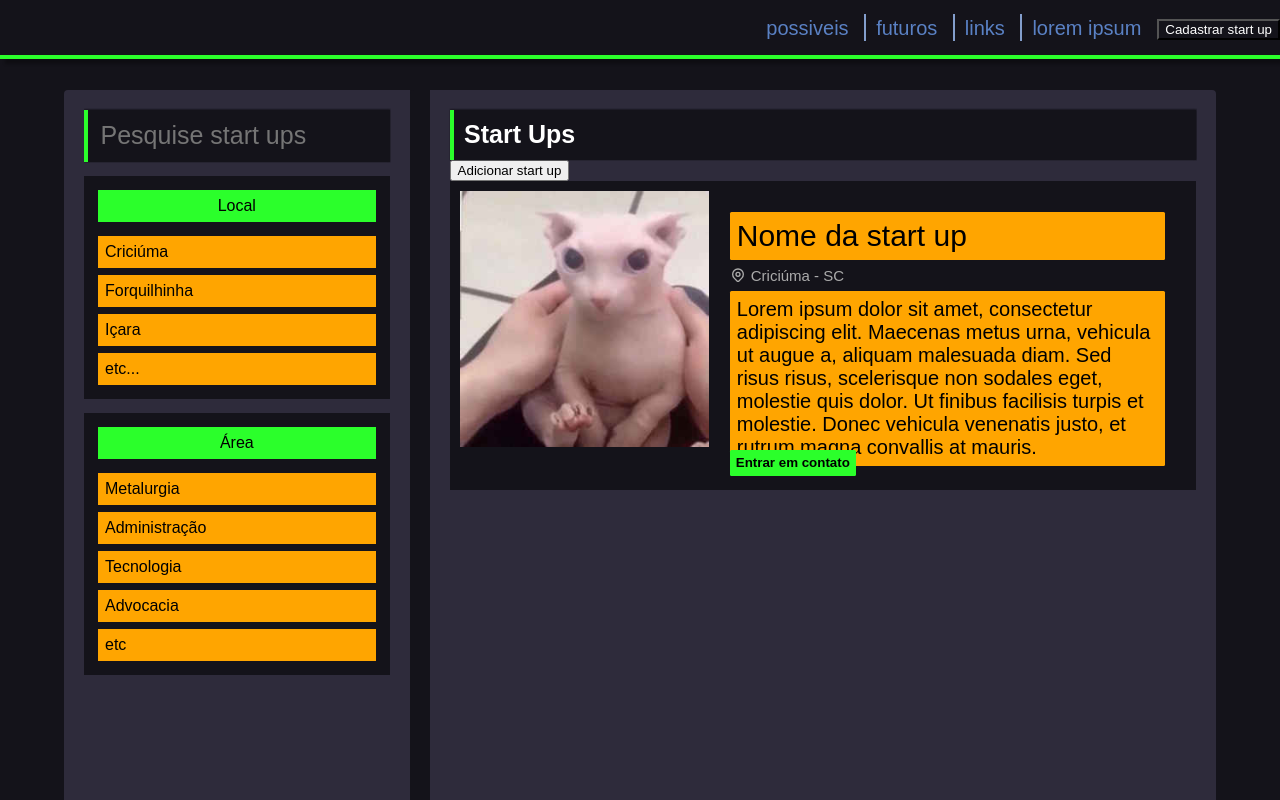
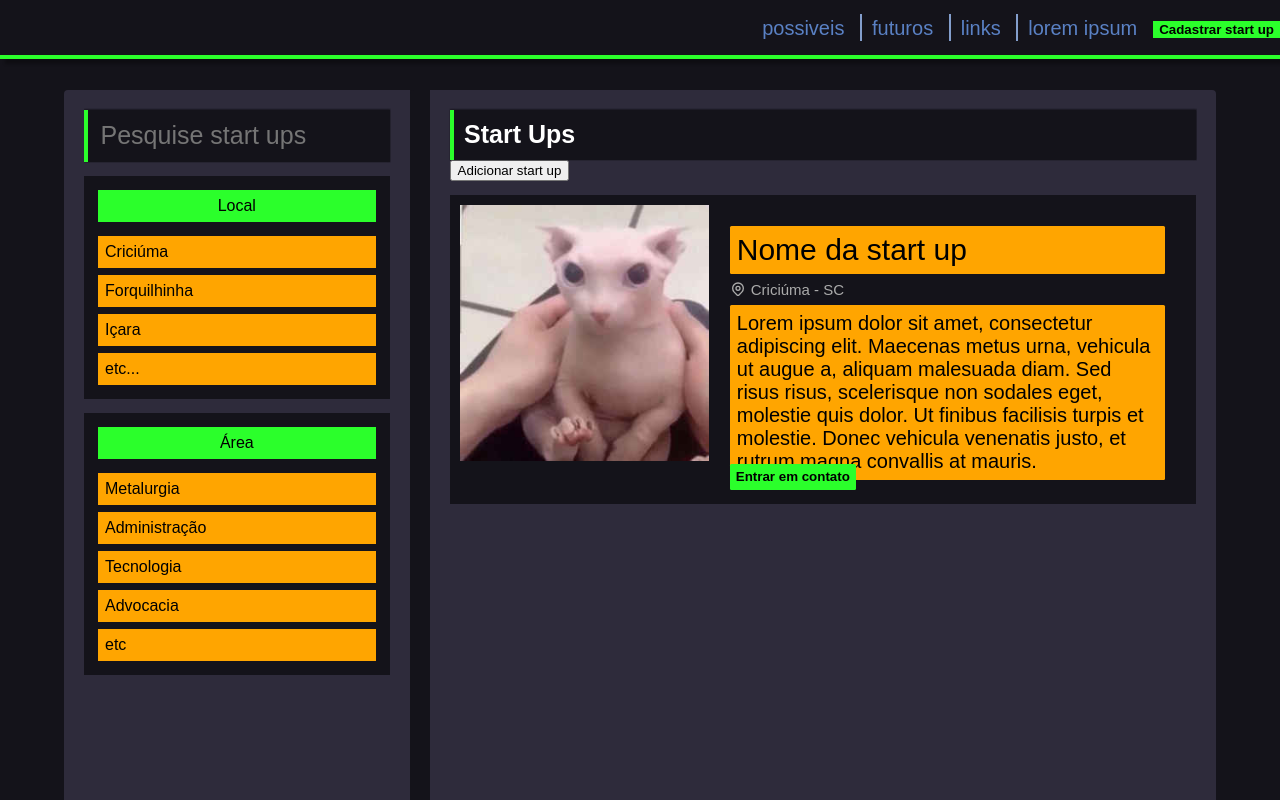
Before and after one commit to castelanlan/startupmap, a React (Create React App) app: page / in a window 1280 px wide. Shown: the top 800 px of the page. Built offline with nearby package versions, Linux system fonts and the light colour scheme.

Commit message:
pequenas mudanças

```diff
--- a/src/components/Header/index.tsx
+++ b/src/components/Header/index.tsx
@@ -59,7 +59,7 @@ const Header: React.FC = () => {
         </LinksRow>
 
         <LoginStartUpBox>
-          <LoginStartUpButton onClick={openModal}>Cadastrar start up</LoginStartUpButton>
+          <LoginStartUpButton className="bt_login" onClick={openModal}>Cadastrar start up</LoginStartUpButton>
           <Modal isOpen={modalIsOpen} onAfterOpen={afterOpenModal} onRequestClose={closeModal} style={estiloModal}>
             <form action="/post/cadastrar?"> {/* não sei as rotas*/}
 
--- a/src/components/Header/styles.ts
+++ b/src/components/Header/styles.ts
@@ -8,14 +8,22 @@ export const OkIcon = styled(BiCheck)``;
 export const LoginStartUpButton = styled.button`
     color: white;
     background-color: var(--color-bg);
-
+    outline: none;
+    border: none;
+    background-color: var(--color-green);
+    color: black;
+    font-weight: 600;
 `;
 
 export const OkButton = styled.button` // botão dentro do modal
-    background-color: var(--color-green); // fix: ...
+    background-color: var(--color-green);
     `;
 
-export const Container = styled.div``;
+export const Container = styled.div`
+    > .bt_login:focus {
+        background-color: black;
+    }
+`;
 
 export const NavBar = styled.div`
     background-color: var(--color-bg);
--- a/src/components/StartUp/styles.ts
+++ b/src/components/StartUp/styles.ts
@@ -12,7 +12,7 @@ export const StartUpSection = styled.div`
     position: relative;
     display: flex;
     padding: 10px;
-    margin: 14px 0;
+    margin: 14px 0 !important;
     background-color: var(--color-bg);
 `;
 
```
Also changed, not shown: src/components/Footer/styles.ts (line endings or trailing spaces).
